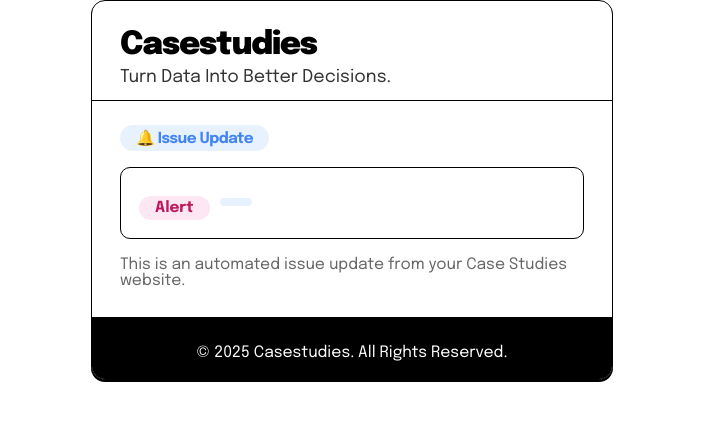
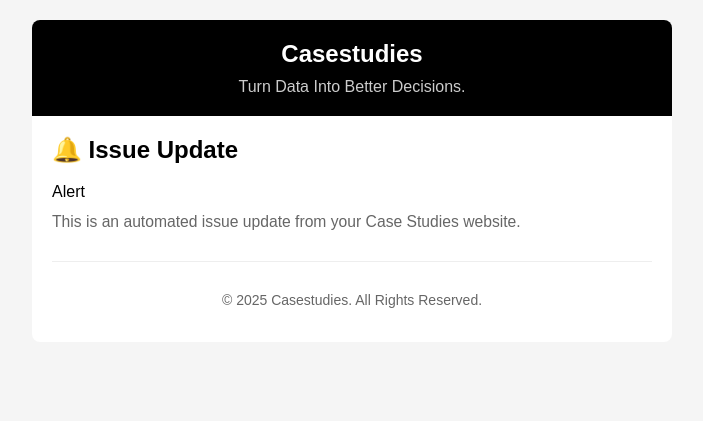
Before and after one commit to castudies/casestudies, a Django app: template casestudies/templates/casestudies/email/issue_update.html in a window 1280 px wide. Shown: the top 421 px of the page, without its empty margins (288-991 px from the left). Run offline with Django 5.2, Linux system fonts and the light colour scheme; the template is opened without the code that fills it, so the values that code supplies are empty; some libraries are stand-ins or nearby versions.

Commit message:
updated email templates

```diff
--- a/casestudies/templates/casestudies/email/base_email.html
+++ b/casestudies/templates/casestudies/email/base_email.html
@@ -2,193 +2,23 @@
 <html lang="en">
 <head>
     <meta charset="UTF-8">
-    <meta name="viewport" content="width=device-width, initial-scale=1.0">
     <title>{{ subject|default:"Case Studies" }}</title>
-    <link rel="preconnect" href="https://fonts.googleapis.com">
-    <link rel="preconnect" href="https://fonts.gstatic.com" crossorigin>
-    <link href="https://fonts.googleapis.com/css2?family=Epilogue:wght@400;600;700;900&display=swap" rel="stylesheet">
-    <style>
-        body {
-            font-family: 'Epilogue', Arial, sans-serif;
-            background: #fff;
-            color: #000;
-            margin: 0;
-            padding: 0;
-        }
-        .email-container {
-            max-width: 520px;
-            margin: 0 auto;
-            background: #fff;
-            border-radius: 14px;
-            border: 1.5px solid #000;
-            box-shadow: 0 2px 0 #000;
-            overflow: hidden;
-        }
-        .email-header {
-            padding: 28px 28px 12px 28px;
-            border-bottom: 1.5px solid #000;
-            text-align: left;
-        }
-        .email-header h1 {
-            font-size: 2rem;
-            font-weight: 900;
-            margin: 0 0 6px 0;
-            letter-spacing: -1px;
-        }
-        .email-header p {
-            font-size: 1.1rem;
-            color: #333;
-            margin: 0 0 2px 0;
-            font-weight: 400;
-        }
-        .email-content {
-            padding: 24px 28px 18px 28px;
-        }
-        .email-card {
-            background: #fff;
-            border: 1.5px solid #000;
-            border-radius: 10px;
-            padding: 18px 18px 12px 18px;
-            margin-bottom: 18px;
-        }
-        h2, h3 {
-            font-weight: 900;
-            margin: 0 0 8px 0;
-            letter-spacing: -0.5px;
-        }
-        h2 {
-            font-size: 1.3rem;
-        }
-        h3 {
-            font-size: 1.1rem;
-        }
-        p {
-            font-size: 1rem;
-            margin: 0 0 10px 0;
-            color: #222;
-        }
-        .btn {
-            display: inline-block;
-            background: #000;
-            color: #fff;
-            font-weight: 700;
-            font-size: 1rem;
-            border-radius: 999px;
-            padding: 10px 28px;
-            text-decoration: none;
-            border: 1.5px solid #000;
-            margin: 10px 0 0 0;
-            transition: background 0.15s, color 0.15s;
-        }
-        .btn:hover {
-            background: #fff;
-            color: #000;
-        }
-        .btn-primary {
-            background: #4285f2;
-            color: #fff;
-            border-color: #4285f2;
-        }
-        .btn-primary:hover {
-            background: #fff;
-            color: #4285f2;
-        }
-        .badge {
-            display: inline-block;
-            border-radius: 999px;
-            font-size: 0.95rem;
-            font-weight: 700;
-            padding: 4px 16px;
-            margin: 0 6px 6px 0;
-        }
-        .badge-pink {
-            background: #fce7f3;
-            color: #be185d;
-        }
-        .badge-blue {
-            background: #e8f2ff;
-            color: #4285f2;
-        }
-        .badge-black {
-            background: #000;
-            color: #fff;
-        }
-        .info-section {
-            background: #f8f9fa;
-            border-left: 4px solid #4285f2;
-            border-radius: 8px;
-            padding: 12px 16px;
-            margin: 12px 0 10px 0;
-        }
-        .email-footer {
-            background: #000;
-            color: #fff;
-            padding: 28px 28px 18px 28px;
-            font-size: 0.98rem;
-        }
-        .footer-columns {
-            display: flex;
-            flex-wrap: wrap;
-            justify-content: space-between;
-            margin-bottom: 12px;
-        }
-        .footer-col {
-            min-width: 120px;
-            margin-bottom: 10px;
-        }
-        .footer-col h4 {
-            font-size: 1rem;
-            font-weight: 700;
-            margin: 0 0 6px 0;
-            color: #fff;
-        }
-        .footer-col ul {
-            list-style: none;
-            padding: 0;
-            margin: 0;
-        }
-        .footer-col ul li {
-            margin-bottom: 4px;
-        }
-        .footer-col ul li a {
-            color: #fff;
-            text-decoration: none;
-            font-weight: 400;
-        }
-        .footer-col ul li a:hover {
-            text-decoration: underline;
-        }
-        .footer-bottom {
-            border-top: 1px solid #222;
-            margin-top: 10px;
-            padding-top: 10px;
-            font-size: 0.92rem;
-            color: #bbb;
-            text-align: left;
-        }
-        @media (max-width: 600px) {
-            .email-container, .email-header, .email-content, .email-footer {
-                padding-left: 10px !important;
-                padding-right: 10px !important;
-            }
-            .footer-columns {
-                flex-direction: column;
-            }
-        }
-    </style>
 </head>
-<body>
-    <div class="email-container">
-        <div class="email-header">
-            <h1 class="text-2xl sm:text-3xl font-extrabold tracking-tighter uppercase" style="color:#000;">Casestudies</h1>
-            <p>Turn Data Into Better Decisions.</p>
+<body style="font-family: Arial, sans-serif; margin: 0; padding: 20px; background: #f5f5f5;">
+    <div style="max-width: 600px; margin: 0 auto; background: white; padding: 20px; border-radius: 8px;">
+        <div style="background: #000; color: white; padding: 20px; text-align: center; border-radius: 8px 8px 0 0; margin: -20px -20px 20px -20px;">
+            <h1 style="margin: 0; font-size: 24px;">Casestudies</h1>
+            <p style="margin: 10px 0 0 0; color: #ccc;">Turn Data Into Better Decisions.</p>
         </div>
-        <div class="email-content">
+
+        <div style="padding: 0;">
             {% block content %}{% endblock %}
         </div>
-        <div class="email-footer" style="text-align:center;">
+
+        <hr style="margin: 30px 0; border: none; border-top: 1px solid #eee;">
+        <p style="text-align: center; color: #666; font-size: 14px;">
             © 2025 Casestudies. All Rights Reserved.
-        </div>
+        </p>
     </div>
 </body>
 </html>
--- a/casestudies/utils.py
+++ b/casestudies/utils.py
@@ -94,7 +94,6 @@ def send_approval_notification_to_user(case_study, request):
         The Casestudies Team
         """
 
-        print(f"Sending approval email to: {case_study.submitter_email}")
 
         send_mail(
             subject=f'Case Study Approved: {case_study.title}',
```
Also changed, not shown: casestudies/templates/casestudies/email/submission_approved.html (+21 -28 lines), casestudies/templates/casestudies/email/submission_received.html (+11 -18 lines), casestudies/templates/casestudies/email/submission_rejected.html (+22 -28 lines), casestudies/templates/casestudies/submit_case_study.html (+103 -11 lines).
